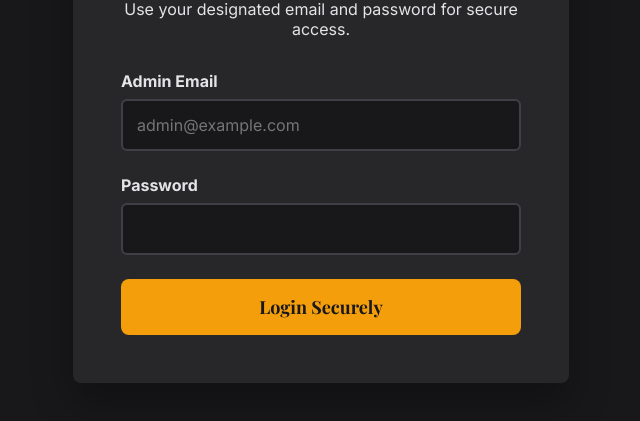
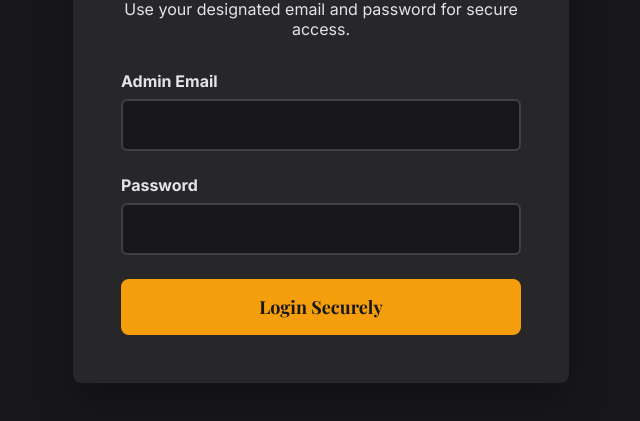
Before and after one commit to Revraj-111/Tour, a plain HTML site: page admin_login.html in a window 1280 px wide. Shown: the part 273-694 px from the top of the page, without its empty margins (319-959 px from the left). Drawn offline with nearby package versions, Linux system fonts and the light colour scheme.

Commit message:
Fix HTML encoding issues in admin_login.html

```diff
--- a/admin_login.html
+++ b/admin_login.html
@@ -110,7 +110,7 @@
             <div class="form-group">
                 <label for="email">Admin Email</label>
                 <!-- REMOVED value="admin@bathindadarshan.com" -->
-                <input type="email" id="email" required placeholder="admin@example.com">
+                <input type="email" id="email" >
             </div>
             <div class="form-group">
                 <label for="password">Password</label>
```
